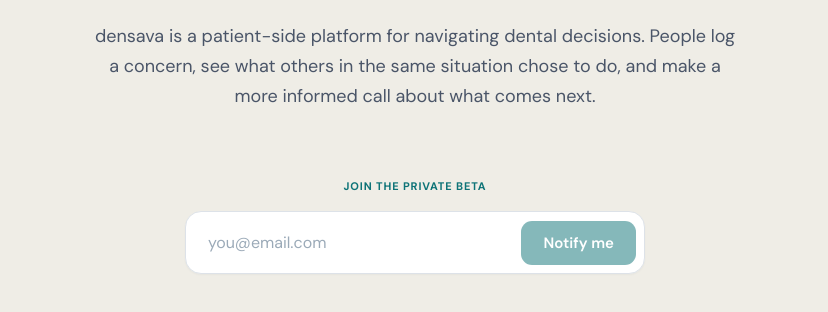
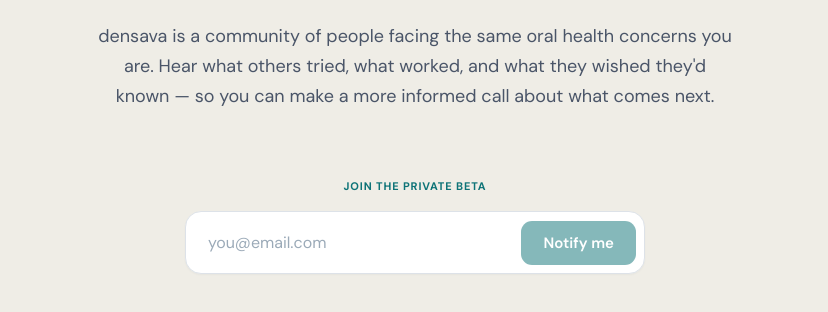
Before and after one commit to jawnster/densava-co, a website: page index.html in a window 1280 px wide. Shown: the part 342-654 px from the top of the page, without its empty margins (225-1053 px from the left). Drawn offline with Linux system fonts and the light colour scheme.

Commit message:
copy(landing): rewrite hero description from "dental decision platform" to community-first
Was: "densava is a patient-side platform for navigating
dental decisions. People log a concern, see what others in
the same situation chose to do, and make a more informed
call about what comes next."

Now: "densava is a community of people facing the same oral
health concerns you are. Hear what others tried, what worked,
and what they wished they'd known — so you can make a more
informed call about what comes next."

Leads with the community noun (not "platform"), drops the
"dental decision" frame, and matches the register of the
in-app signup lede ("what they tried, what worked, what they
wished they'd known"). Keeps the "more informed call about
what comes next" payoff from the original.

Applied to both the visible <p> and the <meta name="description">
SEO field so search results match the page copy.

```diff
--- a/index.html
+++ b/index.html
@@ -4,7 +4,7 @@
 <meta charset="utf-8" />
 <meta name="viewport" content="width=device-width, initial-scale=1, viewport-fit=cover" />
 <title>densava — Stronger together in oral health</title>
-<meta name="description" content="densava is a patient-side platform for navigating dental decisions. People log a concern, see what others in the same situation chose to do, and make a more informed call about what comes next." />
+<meta name="description" content="densava is a community of people facing the same oral health concerns you are. Hear what others tried, what worked, and what they wished they'd known — so you can make a more informed call about what comes next." />
 <meta name="theme-color" content="#EFEDE6" />
 
 <meta property="og:type" content="website" />
@@ -334,7 +334,7 @@
 
     <!-- description -->
     <p class="splash__sub fade-up" style="animation-delay: 0.28s">
-      densava is a patient-side platform for navigating dental decisions. People log a concern, see what others in the same situation chose to do, and make a more informed call about what comes next.
+      densava is a community of people facing the same oral health concerns you are. Hear what others tried, what worked, and what they wished they'd known &mdash; so you can make a more informed call about what comes next.
     </p>
 
     <!-- form block -->
```
